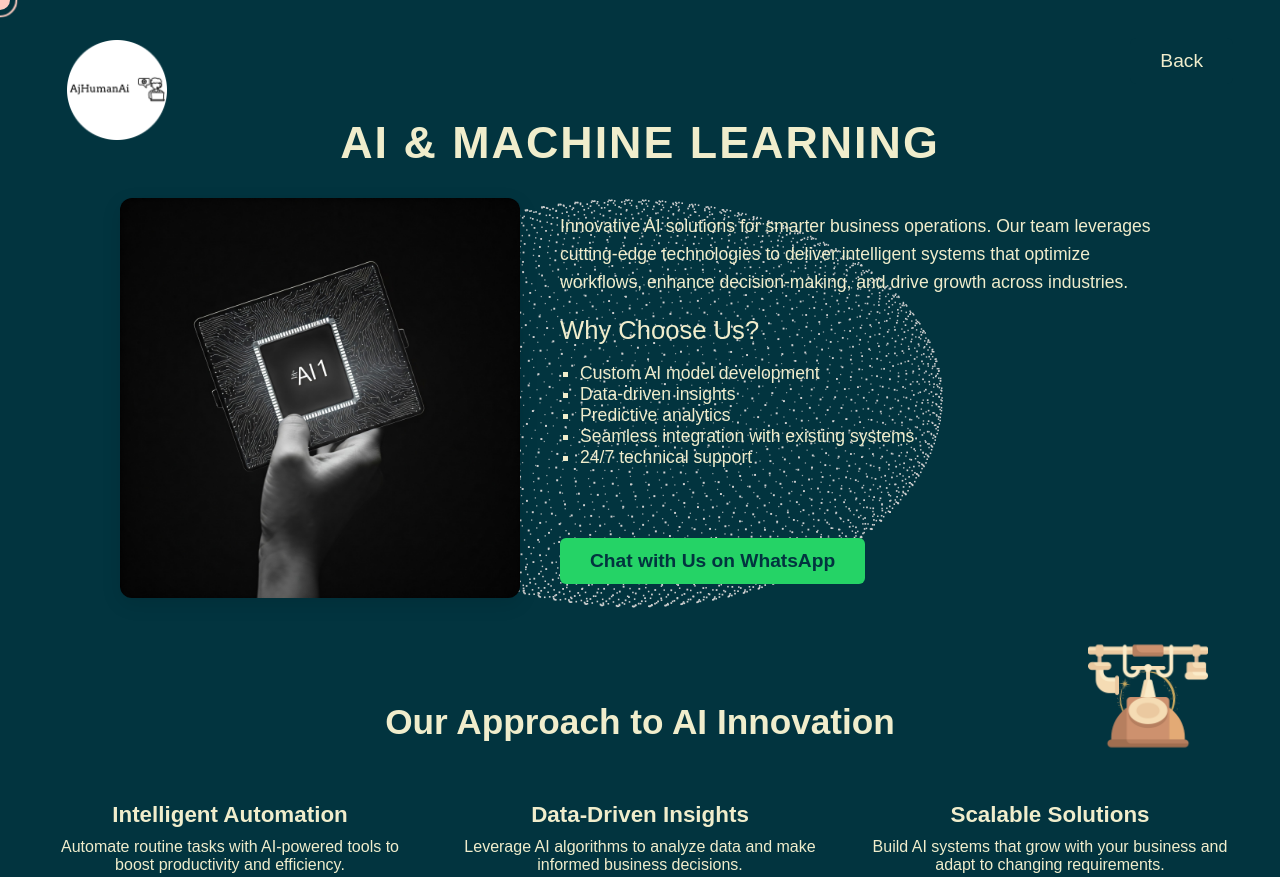
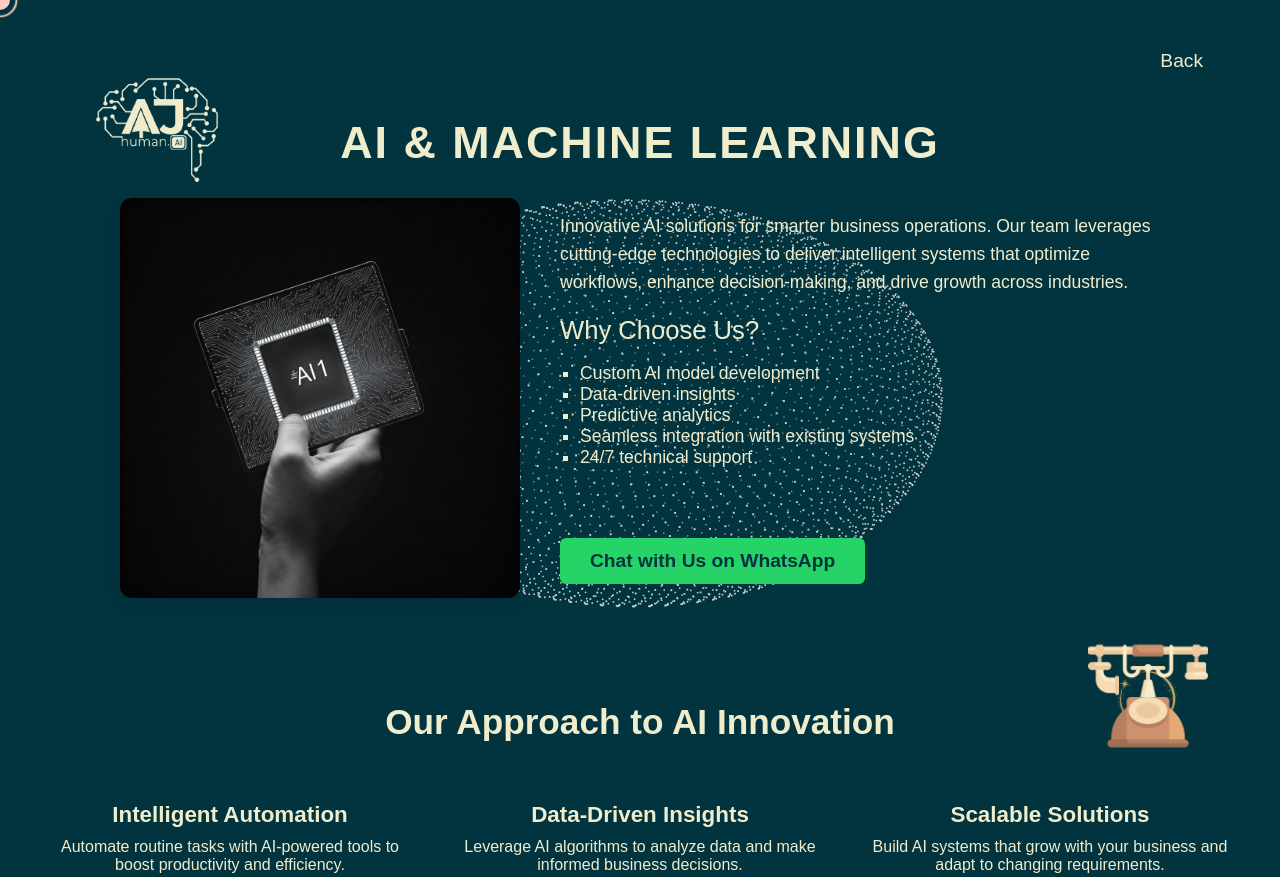
Before and after one commit to jibinn/ajhumanai1, a plain HTML site: page aidetails.html in a window 1280 px wide. Shown: the top 877 px of the page. Drawn offline with nearby package versions, Linux system fonts and the light colour scheme; animation ran at ten frames a second; a small style sheet from the web is missing.

Commit message:
logo changed

```diff
--- a/aidetails.html
+++ b/aidetails.html
@@ -378,7 +378,7 @@
         <div class="box box-topnav">
             <div class="topnav" id="mytopnav">
                 <div class="logo" id="logo">
-                    <a href="#start"><img src="img/logoiaj_white-modified.png" alt="ilab logo"/></a>
+                    <a href="#start"><img src="img/logomain.jpeg" alt="ilab logo"/></a>
                 </div>
             </div>
         </div>
--- a/css/mediaquery.css
+++ b/css/mediaquery.css
@@ -17,7 +17,7 @@
     }
 
     #logo img {
-        width: 2.5em;
+        width: 4.5em;
     }
 }
 @media (max-width: 920px){
--- a/css/style.css
+++ b/css/style.css
@@ -44,7 +44,7 @@ body.animated a {
 }
 #mytopnav a{
     display: inline-block;
-    background-image:url(../img/logoaj_black-modified.png);
+    background-image:url(../img/logomain.jpeg);
     background-size:100% 100%;
     background-position:center center;
     background-repeat: no-repeat;
```
Also changed, not shown: collage.html (+1 -1 lines), custom-software-development.html (+1 -1 lines), cyber.html (+1 -1 lines), datadetails.html (+1 -1 lines), ecomdetails.html (+1 -1 lines), index.html (+1 -1 lines), mobdetails.html (+1 -1 lines), webdetails.html (+1 -1 lines), img/logomain.jpeg (added), 1 other file.
